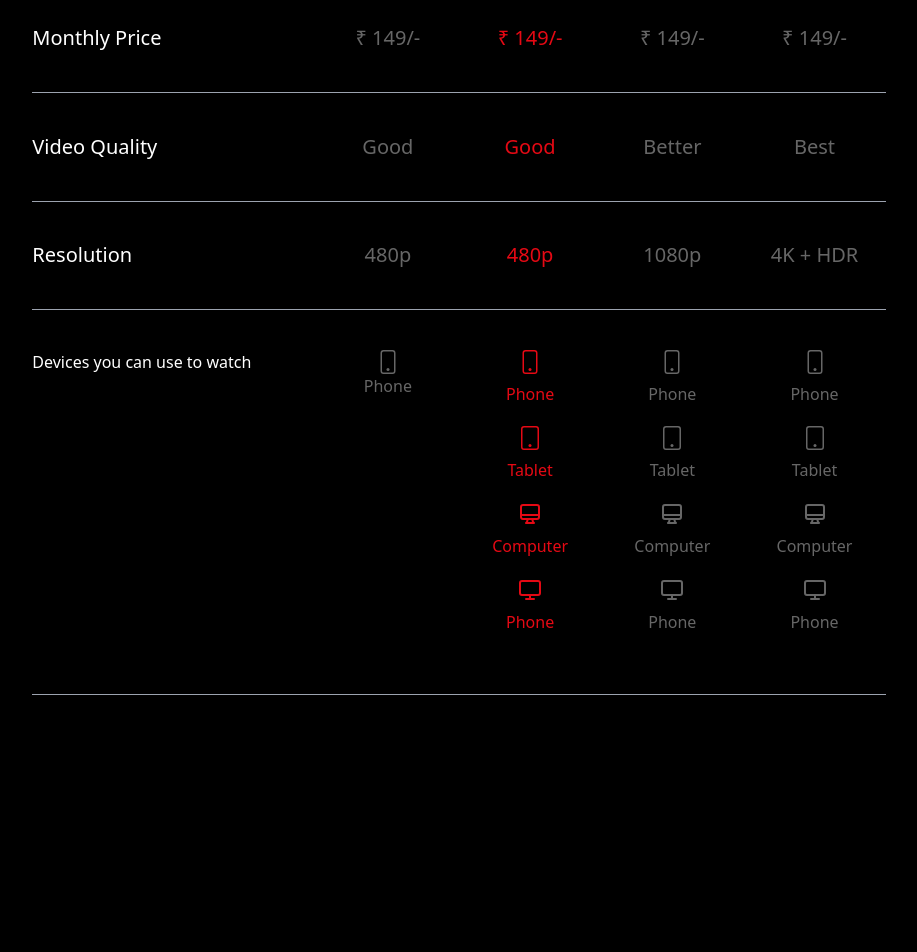
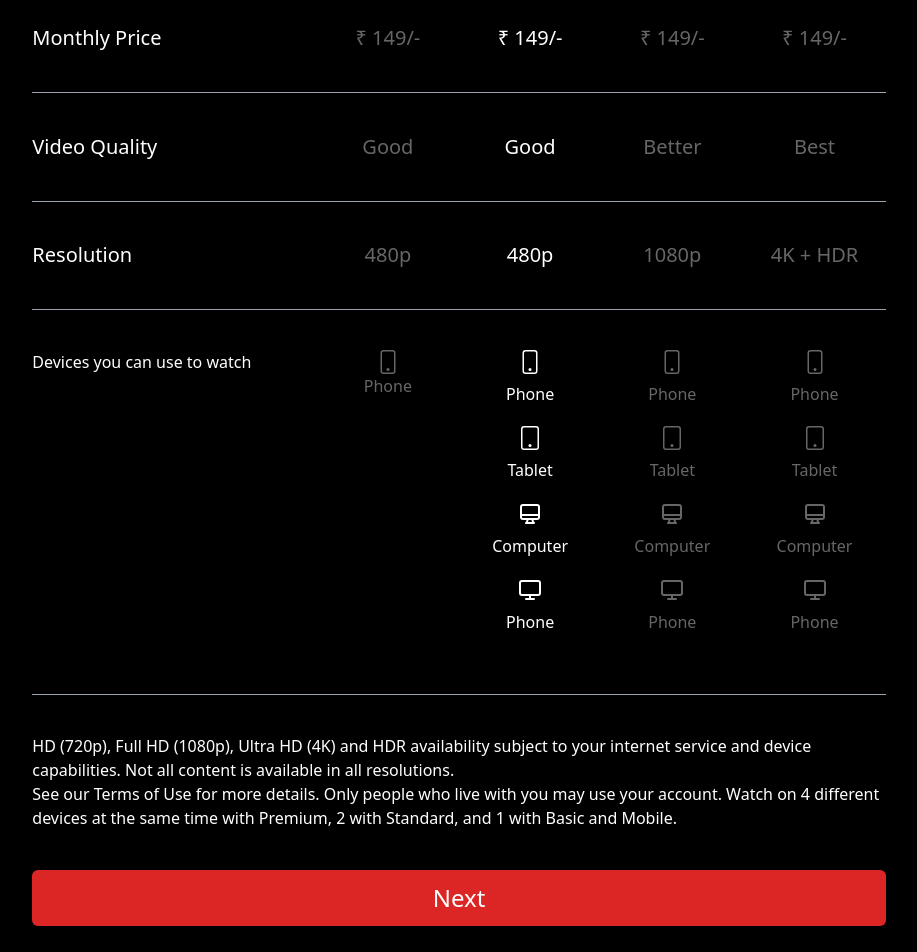
Before and after one commit to anuraggharat/Netflix-Clone, a Next.js app: page /signup/steptwoplan in a window 1280 px wide. Shown: the part 580-1532 px from the top of the page, without its empty margins (181-1098 px from the left). Built offline with nearby package versions, Linux system fonts and the light colour scheme.

Commit message:
plan page added

```diff
--- a/pages/signup/steptwoplan.js
+++ b/pages/signup/steptwoplan.js
@@ -2,10 +2,16 @@ import React,{useState} from 'react'
 import { BsPhone, BsTablet , } from "react-icons/bs";
 import {HiOutlineDesktopComputer} from 'react-icons/hi'
 import {FiMonitor} from 'react-icons/fi'
+import Link from "next/link";
+
 
 export default function Steptwoplan() {
 
 const[selected,setSelected]=useState("basic");
+
+const changePlan=(sel)=>{
+    setSelected(sel)
+}
 
   return (
     <div className="py-40 z-0">
@@ -68,7 +74,10 @@ const[selected,setSelected]=useState("basic");
         <div className="container mt-10">
           <div className="w-100 flex">
             <div className="w-2/6 p-0"></div>
-            <div className="w-1/6  flex flex-col justify-center  text-center items-center">
+            <div
+              className="w-1/6  flex flex-col justify-center  text-center items-center cursor-pointer"
+              onClick={() => changePlan("mobile")}
+            >
               <div
                 className={
                   "w-28 h-28 font-normal text-xl flex rounded-sm flex-col justify-center  items-center bg-[#e50914] " +
@@ -78,7 +87,10 @@ const[selected,setSelected]=useState("basic");
                 <p>Mobile</p>
               </div>
             </div>
-            <div className="w-1/6 p-2 flex flex-col justify-center  text-center items-center">
+            <div
+              className="w-1/6 p-2 flex flex-col justify-center  text-center items-center cursor-pointer"
+              onClick={() => changePlan("basic")}
+            >
               <div
                 className={
                   "w-28 h-28 font-normal text-xl flex rounded-sm flex-col justify-center  items-center bg-[#e50914] " +
@@ -88,7 +100,10 @@ const[selected,setSelected]=useState("basic");
                 <p>Basic</p>
               </div>
             </div>
-            <div className="w-1/6 p-2 flex flex-col justify-center    text-center items-center">
+            <div
+              className="w-1/6 p-2 flex flex-col justify-center    text-center items-center cursor-pointer"
+              onClick={() => changePlan("standard")}
+            >
               <div
                 className={
                   "w-28 h-28 font-normal text-xl flex rounded-sm flex-col justify-center  items-center bg-[#e50914] " +
@@ -98,7 +113,10 @@ const[selected,setSelected]=useState("basic");
                 <p>Standard</p>
               </div>
             </div>
-            <div className="w-1/6 p-2 flex flex-col justify-center  text-center items-center">
+            <div
+              className="w-1/6 p-2 flex flex-col justify-center  text-center items-center cursor-pointer"
+              onClick={() => changePlan("premium")}
+            >
               <div
                 className={
                   "w-28 h-28 font-normal text-xl flex rounded-sm flex-col justify-center  items-center bg-[#e50914] " +
@@ -114,37 +132,25 @@ const[selected,setSelected]=useState("basic");
               <p>Monthly Price</p>
             </div>
             <div className="w-1/6  flex flex-col justify-center  text-center items-center">
+              <p className={selected == "mobile" ? "text-white" : "opacity-40"}>
+                ₹ 149/-
+              </p>
+            </div>
+            <div className="w-1/6  flex flex-col justify-center  text-center items-center">
+              <p className={selected == "basic" ? "text-white" : "opacity-40"}>
+                ₹ 149/-
+              </p>
+            </div>
+            <div className="w-1/6  flex flex-col justify-center  text-center items-center">
               <p
-                className={
-                  selected == "mobile" ? "text-[#e50914]" : "opacity-40"
-                }
+                className={selected == "standard" ? "text-white" : "opacity-40"}
               >
                 ₹ 149/-
               </p>
             </div>
             <div className="w-1/6  flex flex-col justify-center  text-center items-center">
               <p
-                className={
-                  selected == "basic" ? "text-[#e50914]" : "opacity-40"
-                }
-              >
-                ₹ 149/-
-              </p>
-            </div>
-            <div className="w-1/6  flex flex-col justify-center  text-center items-center">
-              <p
-                className={
-                  selected == "standard" ? "text-[#e50914]" : "opacity-40"
-                }
-              >
-                ₹ 149/-
-              </p>
-            </div>
-            <div className="w-1/6  flex flex-col justify-center  text-center items-center">
-              <p
-                className={
-                  selected == "premium" ? "text-[#e50914]" : "opacity-40"
-                }
+                className={selected == "premium" ? "text-white" : "opacity-40"}
               >
                 ₹ 149/-
               </p>
@@ -156,37 +162,25 @@ const[selected,setSelected]=useState("basic");
               <p>Video Quality</p>
             </div>
             <div className="w-1/6  flex flex-col justify-center  text-center items-center">
-              <p
-                className={
-                  selected == "mobile" ? "text-[#e50914]" : "opacity-40"
-                }
-              >
+              <p className={selected == "mobile" ? "text-white" : "opacity-40"}>
+                Good
+              </p>
+            </div>
+            <div className="w-1/6  flex flex-col justify-center  text-center items-center">
+              <p className={selected == "basic" ? "text-white" : "opacity-40"}>
                 Good
               </p>
             </div>
             <div className="w-1/6  flex flex-col justify-center  text-center items-center">
               <p
-                className={
-                  selected == "basic" ? "text-[#e50914]" : "opacity-40"
-                }
-              >
-                Good
-              </p>
-            </div>
-            <div className="w-1/6  flex flex-col justify-center  text-center items-center">
-              <p
-                className={
-                  selected == "standard" ? "text-[#e50914]" : "opacity-40"
-                }
+                className={selected == "standard" ? "text-white" : "opacity-40"}
               >
                 Better
               </p>
             </div>
             <div className="w-1/6  flex flex-col justify-center  text-center items-center">
               <p
-                className={
-                  selected == "premium" ? "text-[#e50914]" : "opacity-40"
-                }
+                className={selected == "premium" ? "text-white" : "opacity-40"}
               >
                 Best
               </p>
@@ -198,37 +192,25 @@ const[selected,setSelected]=useState("basic");
               <p>Resolution</p>
             </div>
             <div className="w-1/6  flex flex-col justify-center  text-center items-center">
-              <p
-                className={
-                  selected == "mobile" ? "text-[#e50914]" : "opacity-40"
-                }
-              >
+              <p className={selected == "mobile" ? "text-white" : "opacity-40"}>
+                480p
+              </p>
+            </div>
+            <div className="w-1/6  flex flex-col justify-center  text-center items-center">
+              <p className={selected == "basic" ? "text-white" : "opacity-40"}>
                 480p
               </p>
             </div>
             <div className="w-1/6  flex flex-col justify-center  text-center items-center">
               <p
-                className={
-                  selected == "basic" ? "text-[#e50914]" : "opacity-40"
-                }
-              >
-                480p
-              </p>
-            </div>
-            <div className="w-1/6  flex flex-col justify-center  text-center items-center">
-              <p
-                className={
-                  selected == "standard" ? "text-[#e50914]" : "opacity-40"
-                }
+                className={selected == "standard" ? "text-white" : "opacity-40"}
               >
                 1080p
               </p>
             </div>
             <div className="w-1/6  flex flex-col justify-center  text-center items-center">
               <p
-                className={
-                  selected == "premium" ? "text-[#e50914]" : "opacity-40"
-                }
+                className={selected == "premium" ? "text-white" : "opacity-40"}
               >
                 4K + HDR
               </p>
@@ -242,7 +224,7 @@ const[selected,setSelected]=useState("basic");
             <div
               className={
                 "w-1/6  flex flex-col justify-start  text-center items-center " +
-                (selected == "mobile" ? "text-[#e50914]" : "opacity-40")
+                (selected == "mobile" ? "text-white" : "opacity-40")
               }
             >
               <BsPhone className="text-2xl" />
@@ -251,7 +233,7 @@ const[selected,setSelected]=useState("basic");
             <div
               className={
                 "w-1/6  flex flex-col justify-start  text-center items-center " +
-                (selected == "basic" ? "text-[#e50914]" : "opacity-40")
+                (selected == "basic" ? "text-white" : "opacity-40")
               }
             >
               <BsPhone className="text-2xl mb-2" />
@@ -266,7 +248,7 @@ const[selected,setSelected]=useState("basic");
             <div
               className={
                 "w-1/6  flex flex-col justify-start  text-center items-center " +
-                (selected == "standard" ? "text-[#e50914]" : "opacity-40")
+                (selected == "standard" ? "text-white" : "opacity-40")
               }
             >
               <BsPhone className="text-2xl mb-2" />
@@ -281,7 +263,7 @@ const[selected,setSelected]=useState("basic");
             <div
               className={
                 "w-1/6  flex flex-col justify-start  text-center items-center " +
-                (selected == "premium" ? "text-[#e50914]" : "opacity-40")
+                (selected == "premium" ? "text-white" : "opacity-40")
               }
             >
               <BsPhone className="text-2xl mb-2" />
@@ -296,6 +278,23 @@ const[selected,setSelected]=useState("basic");
           </div>
           <div className="w-100 h-[0.5px] bg-gray-400"></div>
         </div>
+        <div className="container mt-10">
+          <p>
+            HD (720p), Full HD (1080p), Ultra HD (4K) and HDR availability
+            subject to your internet service and device capabilities. Not all
+            content is available in all resolutions.
+          </p>
+          <p>
+            See our Terms of Use for more details. Only people who live with you
+            may use your account. Watch on 4 different devices at the same time
+            with Premium, 2 with Standard, and 1 with Basic and Mobile.
+          </p>
+          <Link href="">
+            <a className="text-white mt-10 block text-2xl rounded-md bg-red-600 text-center w-full p-3">
+              Next
+            </a>
+          </Link>
+        </div>
       </div>
     </div>
   );
```
